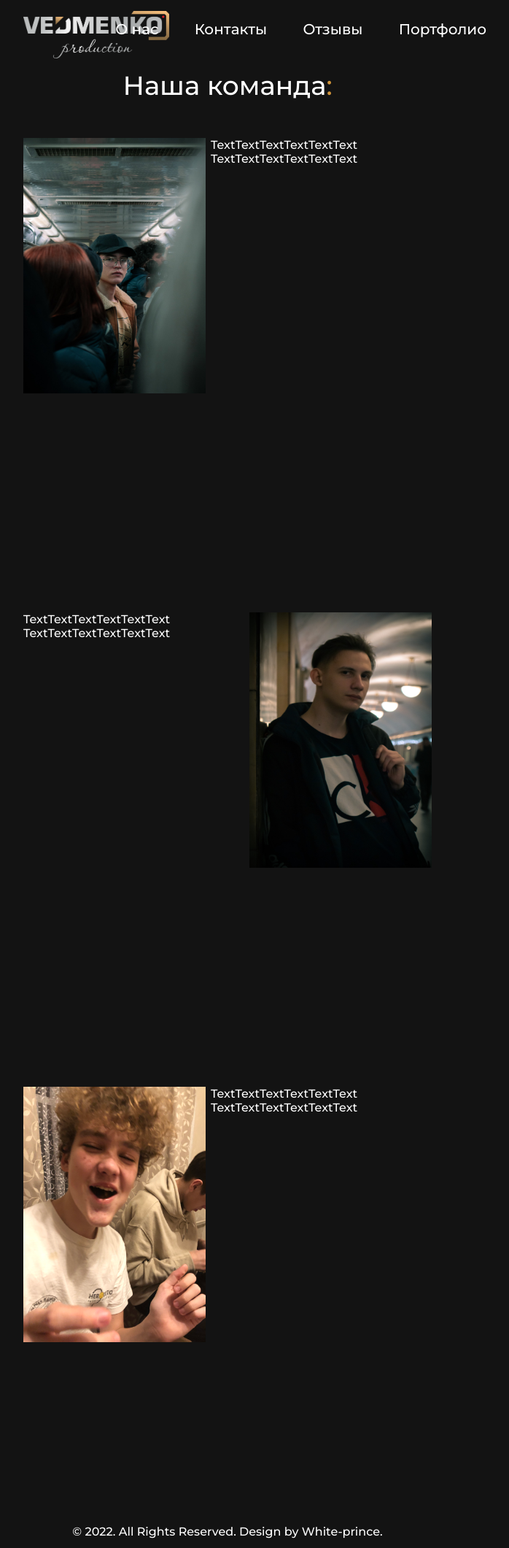
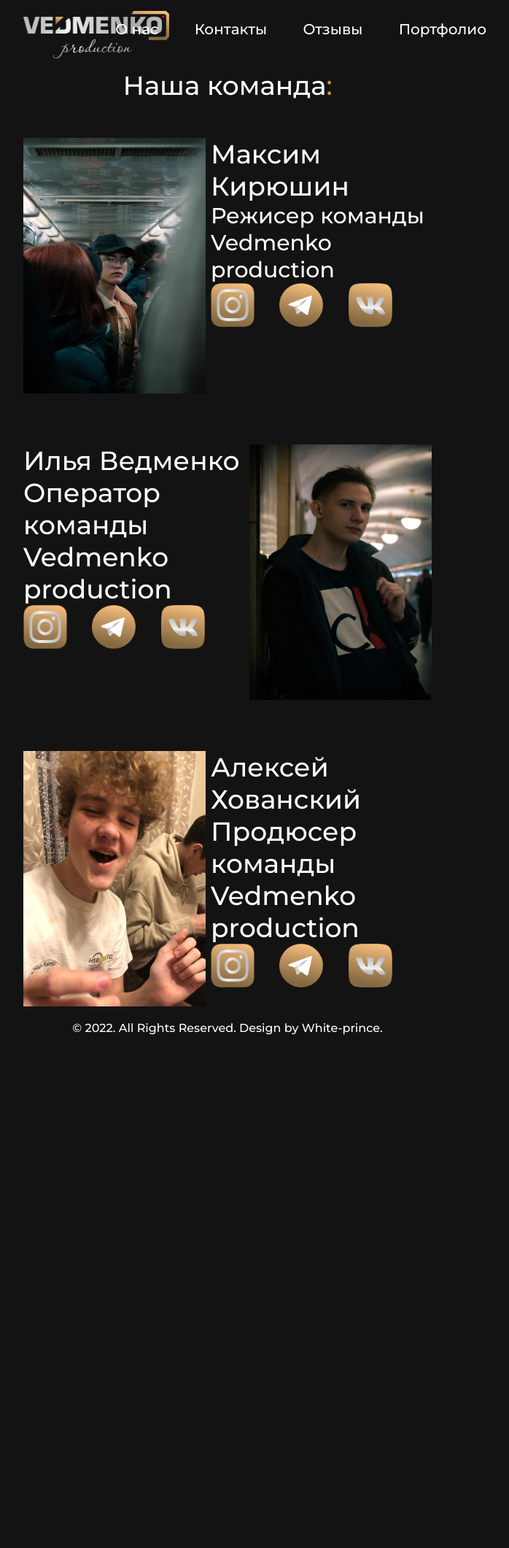
Before and after one commit to White-prince/Vedmenko.production, a Django app: page /about-us in a window 1280 px wide. Shown: the whole page at 73% size, without its empty margins (328-1026 px from the left). After the commit the page ends 1418 px from the top, so only its background shows below. Run offline with Django 4.2, Linux system fonts and the light colour scheme.

Commit message:
add about us

```diff
--- a/taskmanager/main/templates/main/about_us.html
+++ b/taskmanager/main/templates/main/about_us.html
@@ -6,16 +6,31 @@ Vedmenko production
 {% block content %}
     <p class="text">Наша команда<span class="tern">:</span></p>
     <div class="container_a">
-        <p class="text_a"><img class="leftimg" src="{% static 'images/Max.jpg' %}" alt="Max">TextTextTextTextTextText</p>
-        <p class="text_a">TextTextTextTextTextText</p>
+        <p class="text_a"><img class="leftimg" src="{% static 'images/Max.jpg' %}" alt="Max">Максим Кирюшин</p>
+        <p class="text_a_t">Режисер команды Vedmenko production</p>
+        <div>
+            <a href="https://www.instagram.com/kiryushin_max/"><img class="vibe_a" src="{% static 'images/INV.png' %}" alt="preview"></a>
+            <a href="###"><img class="vibe_a" src="{% static 'images/TGV.png' %}" alt="preview"></a>
+            <a href="https://vk.com/kiryushin2"><img class="vibe_a" src="{% static 'images/VKV.png' %}" alt="preview"></a>
+        </div>
     </div>
     <div class="container_a">
-        <p class="text_a"><img class="rightimg" src="{% static 'images/Ilia.jpg' %}" alt="Ilia">TextTextTextTextTextText</p>
-        <p class="text_a">TextTextTextTextTextText</p>
+        <p class="text_a"><img class="rightimg" src="{% static 'images/Ilia.jpg' %}" alt="Ilia">Илья Ведменко</p>
+        <p class="text_a">Оператор команды Vedmenko production</p>
+        <div>
+            <a href="https://www.instagram.com/ilia.vedmenko/"><img class="vibe_a" src="{% static 'images/INV.png' %}" alt="preview"></a>
+            <a href="https://t.me/iliamblshonok"><img class="vibe_a" src="{% static 'images/TGV.png' %}" alt="preview"></a>
+            <a href="https://vk.com/ilia.vedmenko"><img class="vibe_a" src="{% static 'images/VKV.png' %}" alt="preview"></a>
+        </div>
     </div>
     <div class="container_a">
-        <p class="text_a"><img class="leftimg" src="{% static 'images/Alexey.jpg' %}" alt="Alexey">TextTextTextTextTextText</p>
-        <p class="text_a">TextTextTextTextTextText</p>
+        <p class="text_a"><img class="leftimg" src="{% static 'images/Alexey.jpg' %}" alt="Alexey">Алексей Хованский</p>
+        <p class="text_a">Продюсер команды Vedmenko production</p>
+        <div class="follow">
+            <a href="https://www.instagram.com/_mstpd_/"><img class="vibe_a" src="{% static 'images/INV.png' %}" alt="preview"></a>
+            <a href="https://t.me/ms_tpd"><img class="vibe_a" src="{% static 'images/TGV.png' %}" alt="preview"></a>
+            <a href="https://vk.com/l.pribylov"><img class="vibe_a" src="{% static 'images/VKV.png' %}" alt="preview"></a>
+        </div>
     </div>
     <footer>
         <div class="cop">
--- a/taskmanager/static/css/style.css
+++ b/taskmanager/static/css/style.css
@@ -326,7 +326,7 @@ a.eff:hover { border-bottom: solid 2px white; }
 */
 .container_a {
     margin-top: 50px;
-    height: 600px;
+    height: 370px;
     width: 100hw;
     padding-left: 360px;
     padding-right: 360px;
@@ -343,6 +343,21 @@ a.eff:hover { border-bottom: solid 2px white; }
     width: 250px;
     height: 350px;
    }
+.vibe_a{
+    float: bottom;
+    width: 60px;
+    height: 60px;
+    margin-right: 30px;
+}
+.follow{
+    padding-bottom: 1%;
+}
+.text_a{
+    font-size: 36px;
+}
+.text_a_t{
+    font-size: 30px;
+}
 /*Подвал*/
 footer{
     color: #fff;
```
